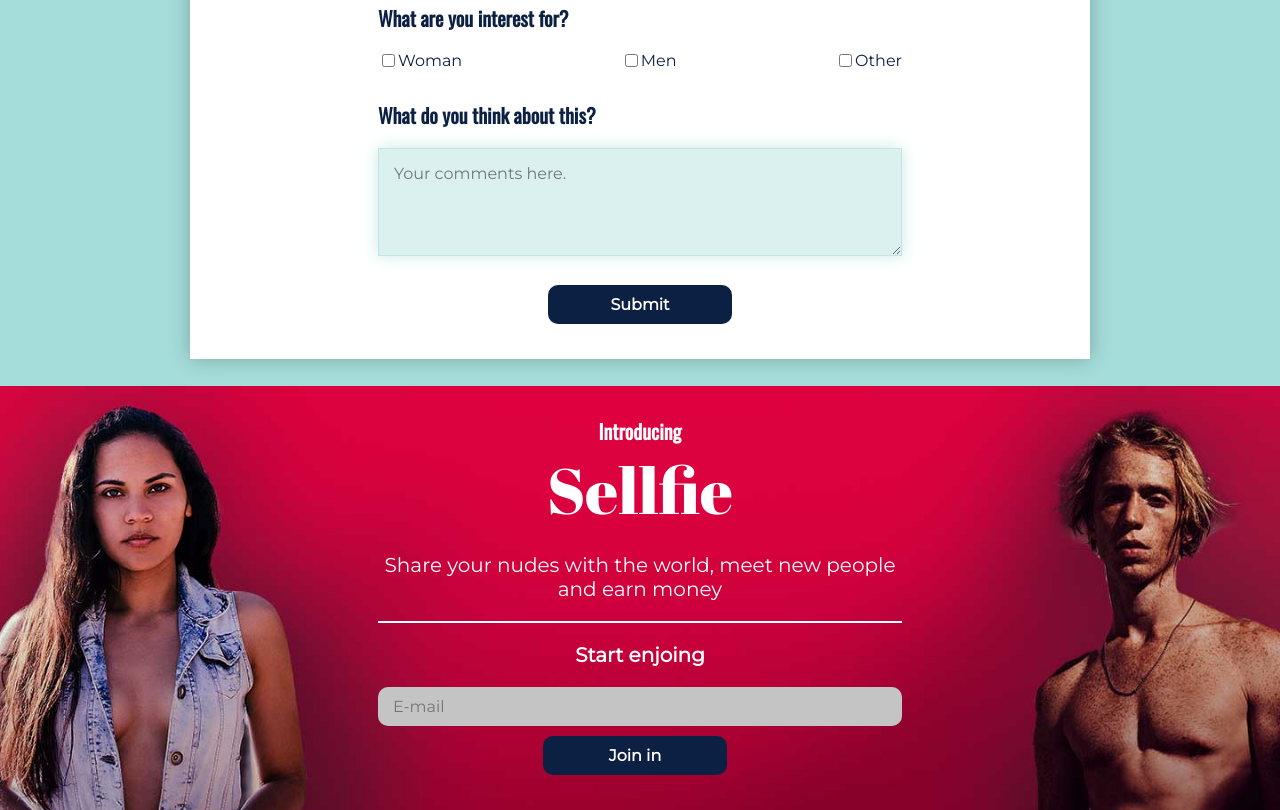
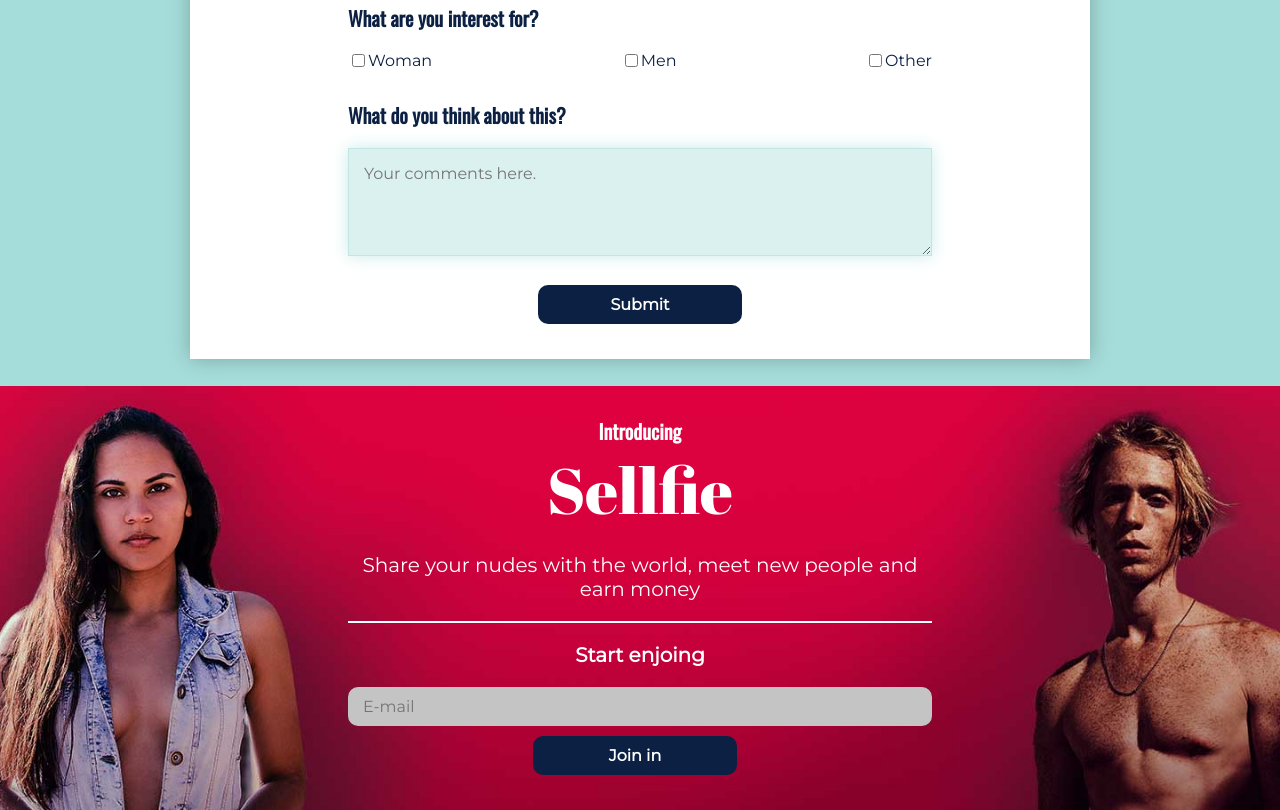
Before and after one commit to Lunkaz/survey-form, a plain HTML site: page index.html in a window 1280 px wide. Shown: the part 1255-2065 px from the top of the page. Drawn offline with nearby package versions, Linux system fonts and the light colour scheme.

Commit message:
Movil ver: submit & padding content

```diff
--- a/style.css
+++ b/style.css
@@ -176,7 +176,7 @@
 	font-weight: bold;
 	line-height: normal;
 	font-size: 1rem;
-	width: 20%;
+	width: 100px;
 	color: #fff;
 	margin: 25px 0 5px 0;
 }
@@ -213,7 +213,7 @@
 	font-size: 1rem;
 	color: #fff;
 	margin-left: -10px;
-	width: 20%
+	width: 20%;
 }
 
 
@@ -237,5 +237,11 @@
 		margin-top: 10px;
 	}
 
+	.content-wrap {
+    max-width: 624px;
+    margin: 0 auto;
+    padding: 30px 20px;
+    overflow: auto;
+}
 
 }
```
